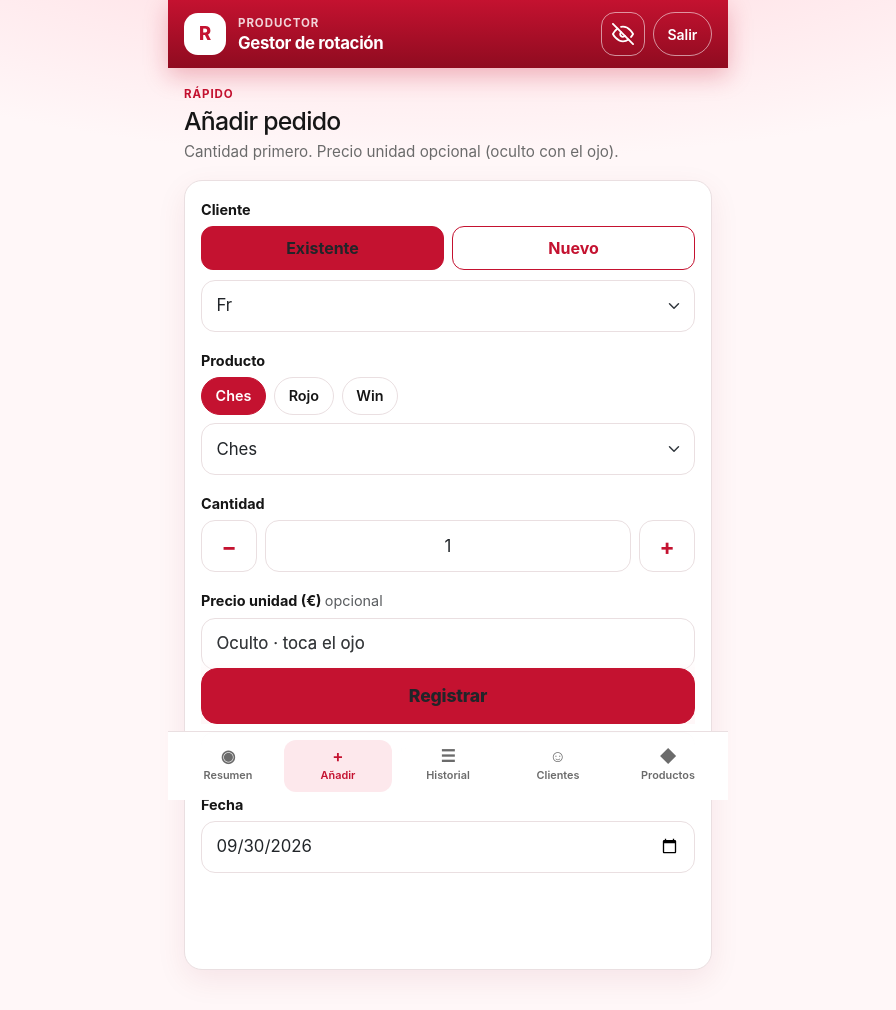
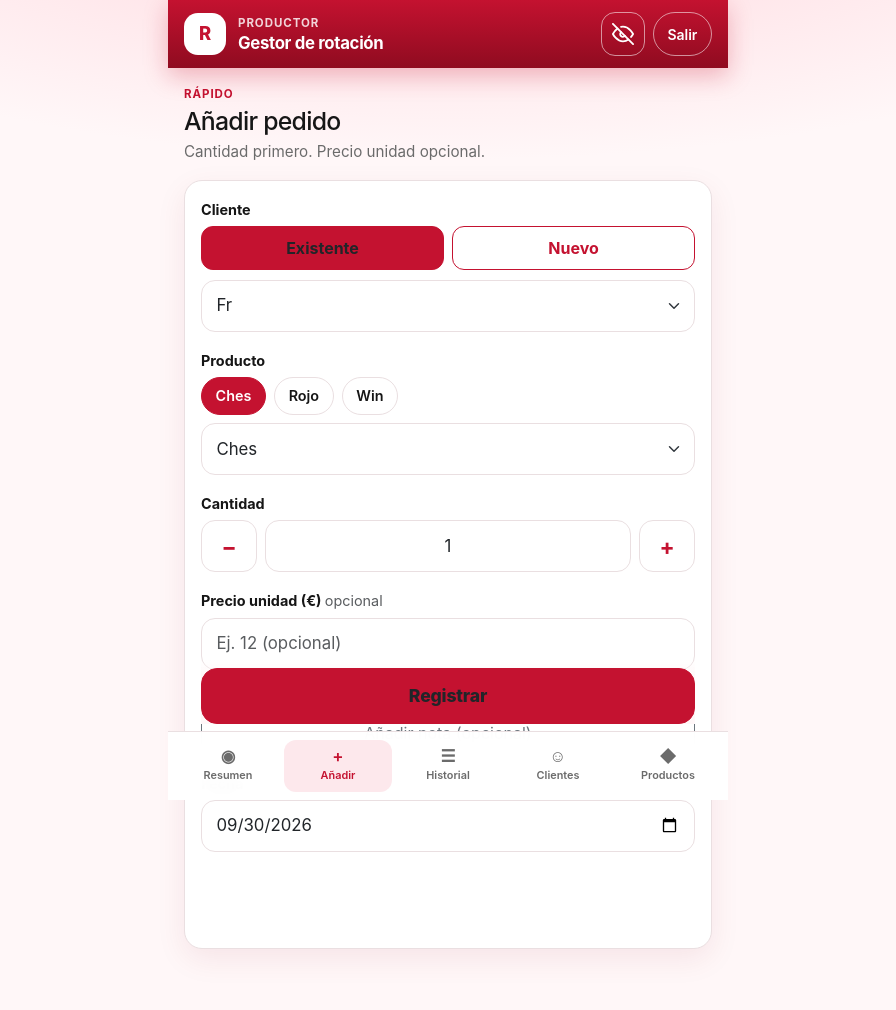
Before and after one commit to guchumu5/gestor-rotacion, a PHP site: page /movimiento.php in a window 1280 px wide. Shown: the top 1010 px of the page, without its empty margins (192-1088 px from the left). After the commit the page ends 953 px from the top, so only its background shows below. Run offline with PHP 8.4, Linux system fonts and the light colour scheme; the visitor is signed in with stand-in values (Sample User, id 1); data comes from the database, SQL or seed files in the repository.

Commit message:
Keep unit price input always visible on the add/edit movement form.
The eye toggle should only hide already-saved prices in lists, not the form field used when typing a new pedido.

Co-authored-by: Cursor <cursoragent@cursor.com>

```diff
--- a/assets/css/app.css
+++ b/assets/css/app.css
@@ -195,15 +195,8 @@ html:not(.prices-visible) [data-price-col] {
   display: none !important;
 }
 
-body:not(.prices-visible) .price-field-block .price-real-input {
-  -webkit-text-security: disc;
-  color: transparent;
-  text-shadow: 0 0 0 var(--muted);
-}
-
-body:not(.prices-visible) .price-field-block.is-masked .price-real-input {
-  caret-color: transparent;
-}
+/* El input Precio unidad del formulario de movimiento siempre se muestra editable.
+   El ojo solo oculta precios ya guardados (price-wrap / data-price-col). */
 
 .logout-btn {
   border-color: rgba(255, 255, 255, 0.55) !important;
--- a/assets/js/app.js
+++ b/assets/js/app.js
@@ -245,29 +245,6 @@
     btn.setAttribute('title', show ? 'Ocultar precios' : 'Mostrar precios');
   }
 
-  function applyPriceInputVisibility(show) {
-    document.querySelectorAll('[data-price-value]').forEach(function (input) {
-      var stored = input.getAttribute('data-price-value') || '';
-      var block = input.closest('[data-price-field]');
-      if (show) {
-        if (input.value === '' && stored !== '') {
-          input.value = stored;
-        }
-        input.readOnly = false;
-        input.placeholder = 'Ej. 12 (opcional)';
-        if (block) block.classList.remove('is-masked');
-      } else {
-        if (input.value !== '') {
-          input.setAttribute('data-price-value', input.value);
-        }
-        input.value = '';
-        input.readOnly = true;
-        input.placeholder = 'Oculto · toca el ojo';
-        if (block) block.classList.add('is-masked');
-      }
-    });
-  }
-
   function setPricesVisible(show) {
     document.body.classList.toggle('prices-visible', show);
     document.documentElement.classList.toggle('prices-visible', show);
@@ -275,12 +252,11 @@
       localStorage.setItem(PRICE_KEY, show ? '1' : '0');
     } catch (e) {}
     syncPriceToggleUi(show);
-    applyPriceInputVisibility(show);
   }
 
   // Estado inicial (el script del header ya puso la clase si hacía falta)
+  // El ojo solo afecta precios ya guardados en listas; el input del formulario siempre visible.
   syncPriceToggleUi(pricesAreVisible());
-  applyPriceInputVisibility(pricesAreVisible());
 
   var priceToggle = document.getElementById('price-toggle');
   if (priceToggle) {
@@ -288,18 +264,4 @@
       setPricesVisible(!pricesAreVisible());
     });
   }
-
-  // Al enviar el formulario con precios ocultos, restaurar el valor guardado
-  document.querySelectorAll('form').forEach(function (form) {
-    form.addEventListener('submit', function () {
-      form.querySelectorAll('[data-price-value]').forEach(function (input) {
-        if (!pricesAreVisible()) {
-          var stored = input.getAttribute('data-price-value') || '';
-          input.value = stored;
-        } else if (input.value !== '') {
-          input.setAttribute('data-price-value', input.value);
-        }
-      });
-    });
-  });
 })();
--- a/movimiento.php
+++ b/movimiento.php
@@ -127,7 +127,7 @@ require __DIR__ . '/includes/header.php';
   <div class="page-head">
     <p class="eyebrow mb-1" style="color:var(--red)"><?= $isEdit ? 'Editar' : 'Rápido' ?></p>
     <h1 class="page-title"><?= $isEdit ? 'Editar movimiento' : 'Añadir pedido' ?></h1>
-    <p class="page-sub">Cantidad primero. Precio unidad opcional (oculto con el ojo).</p>
+    <p class="page-sub">Cantidad primero. Precio unidad opcional.</p>
   </div>
 
   <?php if ($error): ?>
@@ -203,20 +203,19 @@ require __DIR__ . '/includes/header.php';
       </div>
     </div>
 
-    <div class="mb-3 price-field-block" data-price-field>
+    <div class="mb-3">
       <label class="form-label" for="price">Precio unidad (€) <span class="text-muted fw-normal">opcional</span></label>
       <input
-        class="form-control price-real-input"
+        class="form-control"
         type="text"
         inputmode="decimal"
         name="price"
         id="price"
-        value=""
-        data-price-value="<?= e($priceValue) ?>"
+        value="<?= e($priceValue) ?>"
         placeholder="Ej. 12 (opcional)"
         autocomplete="off"
       >
-      <div class="form-text">Opcional. Se guarda, pero solo se ve si activas el ojo del encabezado. Vacío = sin precio.</div>
+      <div class="form-text">Opcional. Vacío = sin precio. En listas se oculta con el ojo del encabezado.</div>
     </div>
 
     <div class="mb-3">
```
